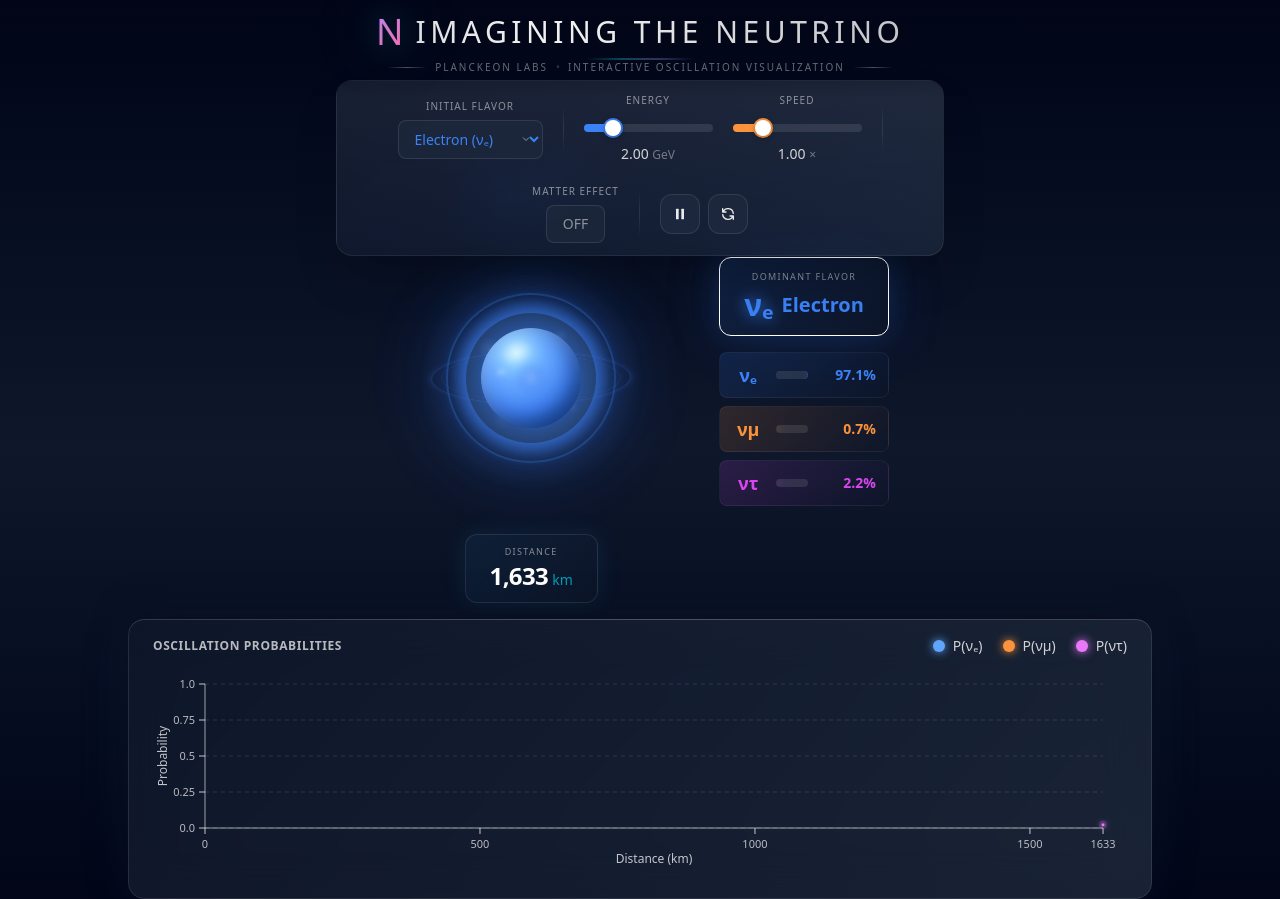
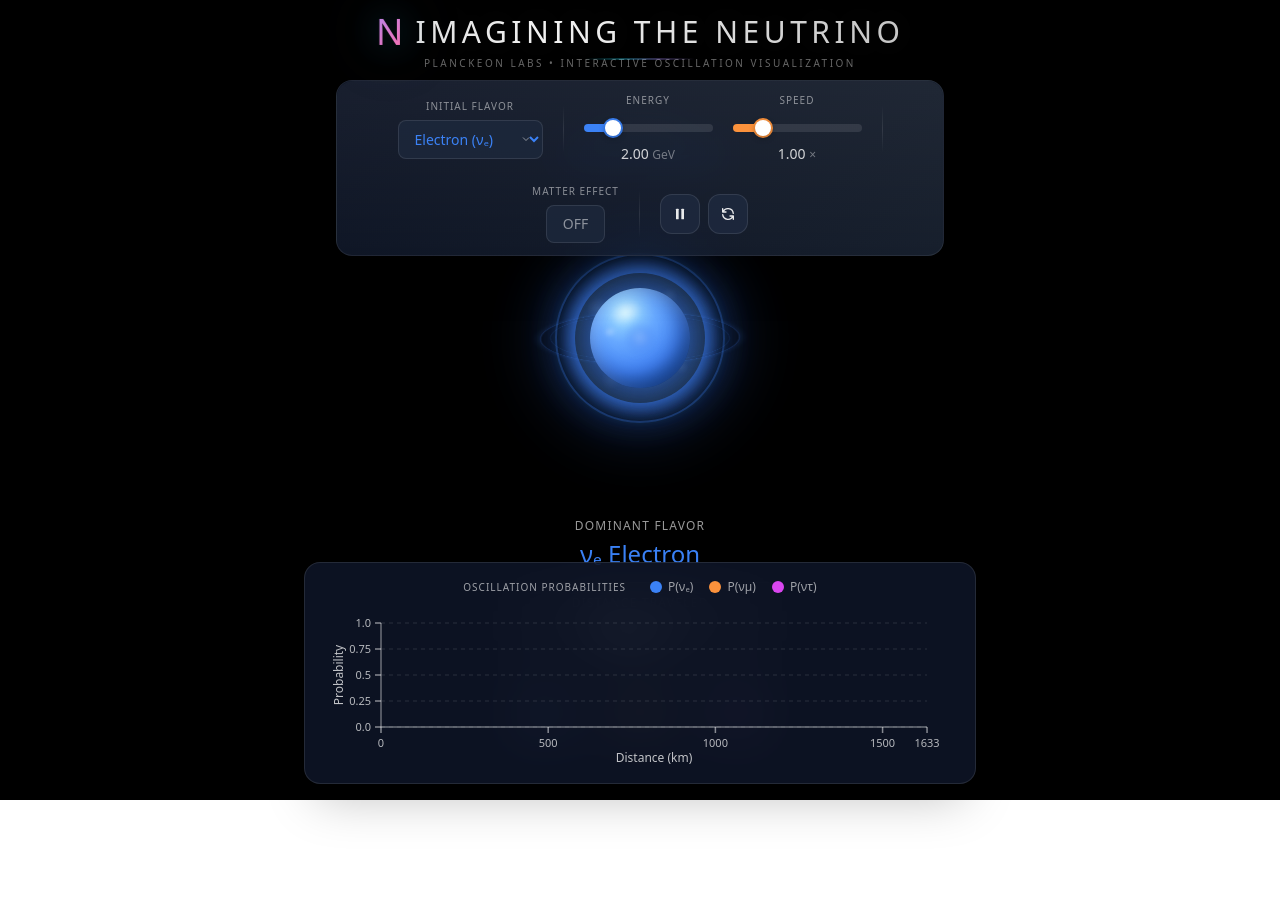
Before and after one commit to planckeon/itn, a React (Vite) app: page / in a window 1280 px wide. After the commit the page ends 800 px from the top, so only its background shows below. Built offline with nearby package versions, Linux system fonts and the light colour scheme.

Commit message:
fix: restore original space-themed design
- Remove excessive glass-morphism effects
- Restore pure black background so starfield is visible
- Simplify VisualizationArea and BottomPlotContainer
- Remove RUST_WASM_RESEARCH.md per user request
- The neutrino should fly through space with star streaks

```diff
--- a/src/App.tsx
+++ b/src/App.tsx
@@ -8,59 +8,38 @@ import "./App.css";
 function App() {
 	return (
 		<SimulationProvider>
-			<div className="App text-white font-sans min-h-screen overflow-hidden relative bg-gradient-to-b from-slate-950 via-slate-900 to-slate-950">
-				{/* Background starfield */}
+			{/* Pure black background - starfield canvas is the real background */}
+			<div className="App text-white font-sans min-h-screen overflow-hidden relative bg-black">
+				{/* Background starfield - stars streak past as neutrino flies through space */}
 				<Starfield />
 
-				{/* Header with branding - more compact */}
+				{/* Header with branding */}
 				<header className="fixed top-0 left-0 right-0 z-30 pointer-events-none">
-					{/* Gradient fade overlay for header area */}
-					<div className="absolute inset-0 h-24 bg-gradient-to-b from-slate-950/90 via-slate-950/50 to-transparent" />
-
-					<div className="relative flex items-center justify-center py-3">
+					<div className="flex items-center justify-center py-3">
 						<div className="text-center">
-							{/* Main title with animated glow */}
 							<h1 className="header-title flex items-center justify-center gap-2 text-2xl md:text-3xl font-extralight tracking-[0.15em] uppercase">
 								<span className="neutrino-symbol text-3xl md:text-4xl font-light">
 									ν
 								</span>
 								<span className="header-text">Imagining the Neutrino</span>
 							</h1>
-
-							{/* Subtitle with separator line */}
-							<div className="mt-2 flex items-center justify-center gap-2">
-								<span className="header-line" />
-								<p className="text-[10px] tracking-[0.2em] text-white/40 uppercase font-light">
-									Planckeon Labs
-								</p>
-								<span className="text-white/20 text-[10px]">•</span>
-								<p className="text-[10px] tracking-[0.2em] text-white/40 uppercase font-light">
-									Interactive Oscillation Visualization
-								</p>
-								<span className="header-line" />
-							</div>
+							<p className="text-[10px] tracking-[0.25em] text-white/40 uppercase mt-1">
+								Planckeon Labs • Interactive Oscillation Visualization
+							</p>
 						</div>
 					</div>
 				</header>
 
-				{/* Controls at top - positioned below header */}
+				{/* Controls at top */}
 				<TopControlBar />
 
-				{/* Main content area - better vertical distribution */}
-				<main className="relative w-full min-h-screen flex flex-col">
-					{/* Spacer for header and controls */}
-					<div className="h-32" />
+				{/* Main visualization - centered neutrino sphere */}
+				<main className="relative w-full h-screen flex items-center justify-center">
+					<VisualizationArea />
+				</main>
 
-					{/* Visualization in upper portion */}
-					<div className="flex-1 flex items-start justify-center pt-8 pb-4">
-						<VisualizationArea />
-					</div>
-
-					{/* Plot takes bottom portion with more visibility */}
-					<div className="h-[280px] relative z-10">
-						<BottomPlotContainer />
-					</div>
-				</main>
+				{/* Probability plot at bottom */}
+				<BottomPlotContainer />
 			</div>
 		</SimulationProvider>
 	);
--- a/src/components/BottomPlotContainer.tsx
+++ b/src/components/BottomPlotContainer.tsx
@@ -3,11 +3,11 @@ import { useMemo } from "react";
 import { useSimulation } from "../context/SimulationContext";
 import ProbabilityPlot from "./ProbabilityPlot";
 
-// Flavor color mapping - vibrant colors with good contrast
+// Flavor color mapping
 const FLAVOR_COLORS = {
-	electron: "rgb(96, 165, 250)", // Brighter blue
-	muon: "rgb(251, 146, 60)", // Warm orange
-	tau: "rgb(232, 121, 249)", // Brighter fuchsia
+	electron: "rgb(59, 130, 246)",
+	muon: "rgb(251, 146, 60)",
+	tau: "rgb(217, 70, 239)",
 };
 
 const FLAVORS = ["electron", "muon", "tau"];
@@ -29,81 +29,47 @@ const BottomPlotContainer: React.FC = () => {
 	}, [probabilityHistory]);
 
 	return (
-		<div className="w-full h-full px-4 md:px-8">
-			{/* Glass-morphism container with subtle glow - full width */}
+		<div className="fixed bottom-4 left-1/2 z-20 -translate-x-1/2 w-[90vw] max-w-2xl">
+			<div className="bg-slate-900/80 backdrop-blur-xl rounded-2xl shadow-2xl px-6 py-4 border border-white/10">
+				{/* Legend */}
+				<div className="flex items-center justify-center gap-6 mb-3">
+					<span className="text-[10px] uppercase tracking-widest text-white/60">
+						Oscillation Probabilities
+					</span>
+					<div className="flex gap-4">
+						<div className="flex items-center gap-1.5">
 							<div
-				className="relative rounded-2xl overflow-hidden h-full max-w-5xl mx-auto"
-				style={{
-					background:
-						"linear-gradient(135deg, rgba(15, 23, 42, 0.9) 0%, rgba(30, 41, 59, 0.85) 100%)",
-					boxShadow:
-						"0 -10px 40px -10px rgba(0, 0, 0, 0.5), 0 0 60px rgba(96, 165, 250, 0.08), inset 0 1px 0 rgba(255, 255, 255, 0.1)",
-				}}
-			>
-				{/* Subtle top highlight */}
+								className="w-3 h-3 rounded-full"
+								style={{ backgroundColor: FLAVOR_COLORS.electron }}
+							/>
+							<span className="text-xs text-white/60">P(νₑ)</span>
+						</div>
+						<div className="flex items-center gap-1.5">
 							<div
-					className="absolute inset-x-0 top-0 h-px"
-					style={{
-						background:
-							"linear-gradient(90deg, transparent 0%, rgba(255,255,255,0.25) 50%, transparent 100%)",
-					}}
+								className="w-3 h-3 rounded-full"
+								style={{ backgroundColor: FLAVOR_COLORS.muon }}
 							/>
-
-				<div className="backdrop-blur-xl px-6 py-4 border border-white/10 rounded-2xl h-full flex flex-col">
-					{/* Header with title and legend */}
-					<div className="flex items-center justify-between mb-3">
-						{/* Title */}
-						<h3 className="text-xs font-semibold uppercase tracking-wider text-white/70">
-							Oscillation Probabilities
-						</h3>
-
-						{/* Legend */}
-						<div className="flex items-center gap-5">
-							<div className="flex items-center gap-2">
+							<span className="text-xs text-white/60">P(νμ)</span>
+						</div>
+						<div className="flex items-center gap-1.5">
 							<div
-									className="w-3 h-3 rounded-full shadow-lg"
-									style={{
-										backgroundColor: FLAVOR_COLORS.electron,
-										boxShadow: `0 0 10px ${FLAVOR_COLORS.electron}`,
-									}}
+								className="w-3 h-3 rounded-full"
+								style={{ backgroundColor: FLAVOR_COLORS.tau }}
 							/>
-								<span className="text-sm font-medium text-white/80">P(νₑ)</span>
-							</div>
-							<div className="flex items-center gap-2">
-								<div
-									className="w-3 h-3 rounded-full shadow-lg"
-									style={{
-										backgroundColor: FLAVOR_COLORS.muon,
-										boxShadow: `0 0 10px ${FLAVOR_COLORS.muon}`,
-									}}
-								/>
-								<span className="text-sm font-medium text-white/80">P(νμ)</span>
-							</div>
-							<div className="flex items-center gap-2">
-								<div
-									className="w-3 h-3 rounded-full shadow-lg"
-									style={{
-										backgroundColor: FLAVOR_COLORS.tau,
-										boxShadow: `0 0 10px ${FLAVOR_COLORS.tau}`,
-									}}
-								/>
-								<span className="text-sm font-medium text-white/80">P(ντ)</span>
+							<span className="text-xs text-white/60">P(ντ)</span>
 						</div>
 					</div>
 				</div>
 
-					{/* Plot - takes remaining space */}
-					<div className="flex-1 min-h-0">
+				{/* Plot */}
 				<ProbabilityPlot
 					data={probabilityData}
 					flavors={FLAVORS}
 					flavorColors={FLAVOR_COLORS}
-							height={200}
+					height={160}
 					distanceLabel="Distance (km)"
 					probabilityLabel="Probability"
 				/>
-					</div>
-				</div>
 			</div>
 		</div>
 	);
--- a/src/components/VisualizationArea.tsx
+++ b/src/components/VisualizationArea.tsx
@@ -3,32 +3,11 @@ import { useMemo } from "react";
 import { useSimulation } from "../context/SimulationContext";
 import NeutrinoSphere from "./NeutrinoSphere";
 
-// Flavor color mapping with enhanced styling
+// Flavor color mapping
 const FLAVOR_CONFIG = {
-	electron: {
-		name: "Electron",
-		symbol: "νₑ",
-		color: "rgb(59, 130, 246)",
-		gradient: "from-blue-500 to-blue-600",
-		glow: "shadow-blue-500/50",
-		bgGlow: "rgba(59, 130, 246, 0.15)",
-	},
-	muon: {
-		name: "Muon",
-		symbol: "νμ",
-		color: "rgb(251, 146, 60)",
-		gradient: "from-orange-400 to-orange-500",
-		glow: "shadow-orange-400/50",
-		bgGlow: "rgba(251, 146, 60, 0.15)",
-	},
-	tau: {
-		name: "Tau",
-		symbol: "ντ",
-		color: "rgb(217, 70, 239)",
-		gradient: "from-fuchsia-500 to-fuchsia-600",
-		glow: "shadow-fuchsia-500/50",
-		bgGlow: "rgba(217, 70, 239, 0.15)",
-	},
+	electron: { name: "Electron", symbol: "νₑ", color: "rgb(59, 130, 246)" },
+	muon: { name: "Muon", symbol: "νμ", color: "rgb(251, 146, 60)" },
+	tau: { name: "Tau", symbol: "ντ", color: "rgb(217, 70, 239)" },
 } as const;
 
 const VisualizationArea: React.FC = () => {
@@ -52,119 +31,70 @@ const VisualizationArea: React.FC = () => {
 	}, [latestProbs]);
 
 	const dominantConfig = FLAVOR_CONFIG[dominantFlavor];
-	const initialConfig = FLAVOR_CONFIG[initialFlavor];
 
 	return (
-		<div className="relative flex flex-col md:flex-row items-center justify-center gap-6 md:gap-12 px-4">
-			{/* Left side: Initial state + Sphere */}
-			<div className="flex flex-col items-center gap-4">
-				{/* Initial flavor indicator - compact badge */}
-				<div
-					className="px-4 py-2 rounded-xl backdrop-blur-md border border-white/10 text-center"
-					style={{
-						background: `linear-gradient(135deg, ${initialConfig.bgGlow}, rgba(15, 23, 42, 0.6))`,
-						boxShadow: `0 0 20px ${initialConfig.bgGlow}`,
-					}}
-				>
-					<p className="text-[9px] uppercase tracking-[0.15em] text-white/50 mb-0.5 font-medium">
+		<div className="relative flex flex-col items-center justify-center gap-6 pt-16">
+			{/* Initial flavor indicator */}
+			<div className="text-center mb-2">
+				<p className="text-xs text-white/60 uppercase tracking-widest mb-1">
 					Initial State
 				</p>
-					<div className="flex items-center justify-center gap-1.5">
-						<span
-							className="text-xl font-semibold"
-							style={{ color: initialConfig.color }}
+				<p
+					className="text-lg font-medium"
+					style={{ color: FLAVOR_CONFIG[initialFlavor].color }}
 				>
-							{initialConfig.symbol}
-						</span>
-						<span
-							className="text-sm font-medium"
-							style={{ color: initialConfig.color }}
-						>
-							{initialConfig.name}
-						</span>
-					</div>
+					{FLAVOR_CONFIG[initialFlavor].symbol}{" "}
+					{FLAVOR_CONFIG[initialFlavor].name} Neutrino
+				</p>
 			</div>
 
-				{/* Neutrino visualization sphere */}
+			{/* Neutrino visualization - the sphere that changes color */}
 			<div className="relative">
 				<NeutrinoSphere />
 			</div>
 
-				{/* Distance traveled - compact inline */}
-				<div
-					className="px-6 py-2.5 rounded-xl backdrop-blur-md border border-white/10 text-center"
-					style={{
-						background: "linear-gradient(135deg, rgba(56, 189, 248, 0.08), rgba(15, 23, 42, 0.6))",
-						boxShadow: "0 0 25px rgba(56, 189, 248, 0.1)",
-					}}
+			{/* Current state display */}
+			<div className="text-center mt-4 space-y-3">
+				{/* Dominant flavor */}
+				<div>
+					<p className="text-xs text-white/60 uppercase tracking-widest mb-1">
+						Dominant Flavor
+					</p>
+					<p
+						className="text-2xl font-light"
+						style={{ color: dominantConfig.color }}
 					>
-					<p className="text-[9px] uppercase tracking-[0.15em] text-white/50 mb-0.5 font-medium">
-						Distance
+						{dominantConfig.symbol} {dominantConfig.name}
 					</p>
-					<div className="flex items-baseline justify-center gap-1">
-						<span className="text-2xl font-bold text-white tabular-nums tracking-tight">
-							{distance.toLocaleString("en-US", { maximumFractionDigits: 0 })}
-						</span>
-						<span className="text-sm font-medium text-cyan-400/70">km</span>
-					</div>
-				</div>
 				</div>
 
-			{/* Right side: Current state + Probability breakdown */}
-			<div className="flex flex-col items-center gap-4">
-				{/* Dominant flavor - prominent display */}
-				<div
-					className="px-6 py-3 rounded-xl backdrop-blur-md border text-center transition-all duration-500"
-					style={{
-						background: `linear-gradient(135deg, ${dominantConfig.bgGlow}, rgba(15, 23, 42, 0.6))`,
-						borderColor: `${dominantConfig.color}40`,
-						boxShadow: `0 0 30px ${dominantConfig.bgGlow}, 0 0 60px ${dominantConfig.bgGlow}`,
-					}}
-				>
-					<p className="text-[9px] uppercase tracking-[0.15em] text-white/50 mb-1 font-medium">
-						Dominant Flavor
+				{/* Distance traveled */}
+				<div className="bg-white/5 backdrop-blur-sm rounded-lg px-6 py-3 border border-white/10">
+					<p className="text-xs text-white/60 uppercase tracking-widest mb-1">
+						Distance Traveled
 					</p>
-					<div className="flex items-center justify-center gap-2">
-						<span
-							className="text-3xl font-bold transition-colors duration-500"
-							style={{
-								color: dominantConfig.color,
-								textShadow: `0 0 15px ${dominantConfig.color}`,
-							}}
-						>
-							{dominantConfig.symbol}
-						</span>
-						<span
-							className="text-xl font-semibold transition-colors duration-500"
-							style={{ color: dominantConfig.color }}
-						>
-							{dominantConfig.name}
-						</span>
-					</div>
+					<p className="text-3xl font-light text-white/90 tabular-nums">
+						{distance.toFixed(0)}{" "}
+						<span className="text-lg text-white/50">km</span>
+					</p>
 				</div>
 
-				{/* Probability breakdown - vertical stack */}
-				<div className="flex flex-col gap-2 w-full max-w-[200px]">
-					<ProbabilityBar
+				{/* Probability breakdown */}
+				<div className="flex gap-4 justify-center mt-4">
+					<ProbabilityBadge
 						label="νₑ"
-						name="Electron"
 						probability={latestProbs.Pe}
 						color={FLAVOR_CONFIG.electron.color}
-						bgGlow={FLAVOR_CONFIG.electron.bgGlow}
 					/>
-					<ProbabilityBar
+					<ProbabilityBadge
 						label="νμ"
-						name="Muon"
 						probability={latestProbs.Pmu}
 						color={FLAVOR_CONFIG.muon.color}
-						bgGlow={FLAVOR_CONFIG.muon.bgGlow}
 					/>
-					<ProbabilityBar
+					<ProbabilityBadge
 						label="ντ"
-						name="Tau"
 						probability={latestProbs.Ptau}
 						color={FLAVOR_CONFIG.tau.color}
-						bgGlow={FLAVOR_CONFIG.tau.bgGlow}
 					/>
 				</div>
 			</div>
@@ -172,56 +102,32 @@ const VisualizationArea: React.FC = () => {
 	);
 };
 
-// Horizontal probability bar component
-interface ProbabilityBarProps {
+// Simple probability badge component
+interface ProbabilityBadgeProps {
 	label: string;
-	name: string;
 	probability: number;
 	color: string;
-	bgGlow: string;
 }
 
-const ProbabilityBar: React.FC<ProbabilityBarProps> = ({
+const ProbabilityBadge: React.FC<ProbabilityBadgeProps> = ({
 	label,
-	name: _name,
 	probability,
 	color,
-	bgGlow,
 }) => {
 	const percentage = (probability * 100).toFixed(1);
 
 	return (
 		<div
-			className="flex items-center gap-3 px-3 py-2 rounded-lg border border-white/5 backdrop-blur-sm transition-all duration-300"
-			style={{
-				background: `linear-gradient(135deg, ${bgGlow}, rgba(15, 23, 42, 0.4))`,
-			}}
+			className="flex flex-col items-center px-4 py-2 rounded-lg border border-white/10 bg-white/5 backdrop-blur-sm min-w-[80px]"
 		>
-			{/* Symbol */}
 			<span
-				className="text-lg font-bold w-8 text-center"
+				className="text-xl font-semibold"
 				style={{ color }}
 			>
 				{label}
 			</span>
-
-			{/* Progress bar container */}
-			<div className="flex-1">
-				<div className="h-2 w-full bg-white/10 rounded-full overflow-hidden">
-					<div
-						className="h-full rounded-full transition-all duration-500"
-						style={{
-							width: `${probability * 100}%`,
-							background: `linear-gradient(90deg, ${color}, ${color}dd)`,
-							boxShadow: `0 0 8px ${color}`,
-						}}
-					/>
-				</div>
-			</div>
-
-			{/* Percentage */}
 			<span
-				className="text-sm font-semibold tabular-nums w-14 text-right"
+				className="text-sm tabular-nums"
 				style={{ color }}
 			>
 				{percentage}%
```
Also changed, not shown: 1 other file (tests, documents, lock files or other folders). Lines whose indentation alone changed are shown as unchanged.
